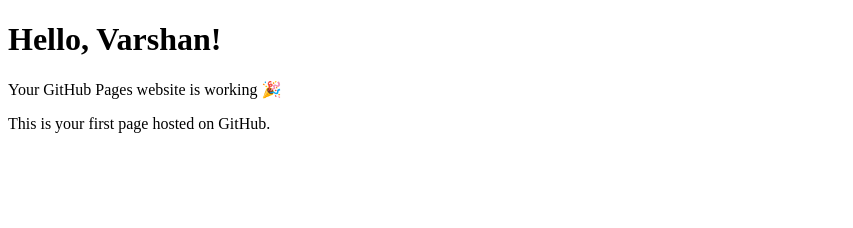
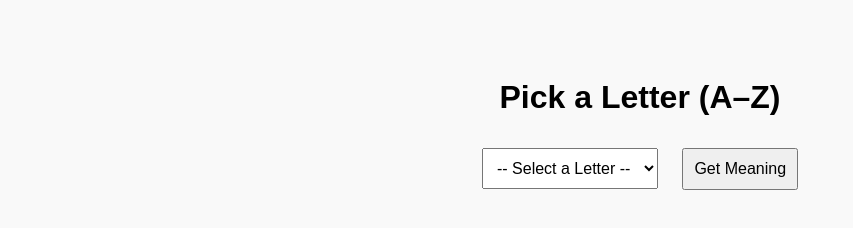
Before and after one commit to varshanrise-png/Vfirst, a plain HTML site: page index.html in a window 1280 px wide. Shown: the whole page, without its empty margins (0-853 px from the left). Drawn offline with Linux system fonts and the light colour scheme.

Commit message:
Update index.html

```diff
--- a/index.html
+++ b/index.html
@@ -1,13 +1,106 @@
+
 <!DOCTYPE html>
 <html lang="en">
 <head>
   <meta charset="UTF-8">
-  <meta name="viewport" content="width=device-width, initial-scale=1.0">
-  <title>Welcome</title>
+  <title>Letter Meaning</title>
+  <style>
+    body {
+      font-family: Arial, sans-serif;
+      text-align: center;
+      padding: 50px;
+      background: #f9f9f9;
+    }
+    select, button {
+      padding: 10px;
+      margin: 10px;
+      font-size: 16px;
+    }
+    #result {
+      margin-top: 20px;
+      font-size: 20px;
+      color: green;
+      font-weight: bold;
+    }
+  </style>
 </head>
 <body>
-  <h1>Hello, Varshan!</h1>
-  <p>Your GitHub Pages website is working 🎉</p>
-  <p>This is your first page hosted on GitHub.</p>
+  <h1>Pick a Letter (A–Z)</h1>
+
+  <select id="letter">
+    <option value="">-- Select a Letter --</option>
+    <option value="A">A</option>
+    <option value="B">B</option>
+    <option value="C">C</option>
+    <option value="D">D</option>
+    <option value="E">E</option>
+    <option value="F">F</option>
+    <option value="G">G</option>
+    <option value="H">H</option>
+    <option value="I">I</option>
+    <option value="J">J</option>
+    <option value="K">K</option>
+    <option value="L">L</option>
+    <option value="M">M</option>
+    <option value="N">N</option>
+    <option value="O">O</option>
+    <option value="P">P</option>
+    <option value="Q">Q</option>
+    <option value="R">R</option>
+    <option value="S">S</option>
+    <option value="T">T</option>
+    <option value="U">U</option>
+    <option value="V">V</option>
+    <option value="W">W</option>
+    <option value="X">X</option>
+    <option value="Y">Y</option>
+    <option value="Z">Z</option>
+  </select>
+
+  <button onclick="showMeaning()">Get Meaning</button>
+
+  <div id="result"></div>
+
+  <script>
+    function showMeaning() {
+      const letter = document.getElementById("letter").value;
+      const resultDiv = document.getElementById("result");
+
+      const meanings = {
+        A: "Ambition",
+        B: "Bravery",
+        C: "Confidence",
+        D: "Dedication",
+        E: "Energy",
+        F: "Faith",
+        G: "Growth",
+        H: "Hope",
+        I: "Intelligence",
+        J: "Joy",
+        K: "Kindness",
+        L: "Love",
+        M: "Motivation",
+        N: "Nobility",
+        O: "Optimism",
+        P: "Peace",
+        Q: "Quality",
+        R: "Respect",
+        S: "Strength",
+        T: "Trust",
+        U: "Unity",
+        V: "Victory",
+        W: "Wisdom",
+        X: "X-Factor",
+        Y: "Youth",
+        Z: "Zeal"
+      };
+
+      if (letter && meanings[letter]) {
+        resultDiv.innerHTML = `${letter} → ${meanings[letter]}`;
+      } else {
+        resultDiv.innerHTML = "Please select a letter.";
+      }
+    }
+  </script>
 </body>
 </html>
```
